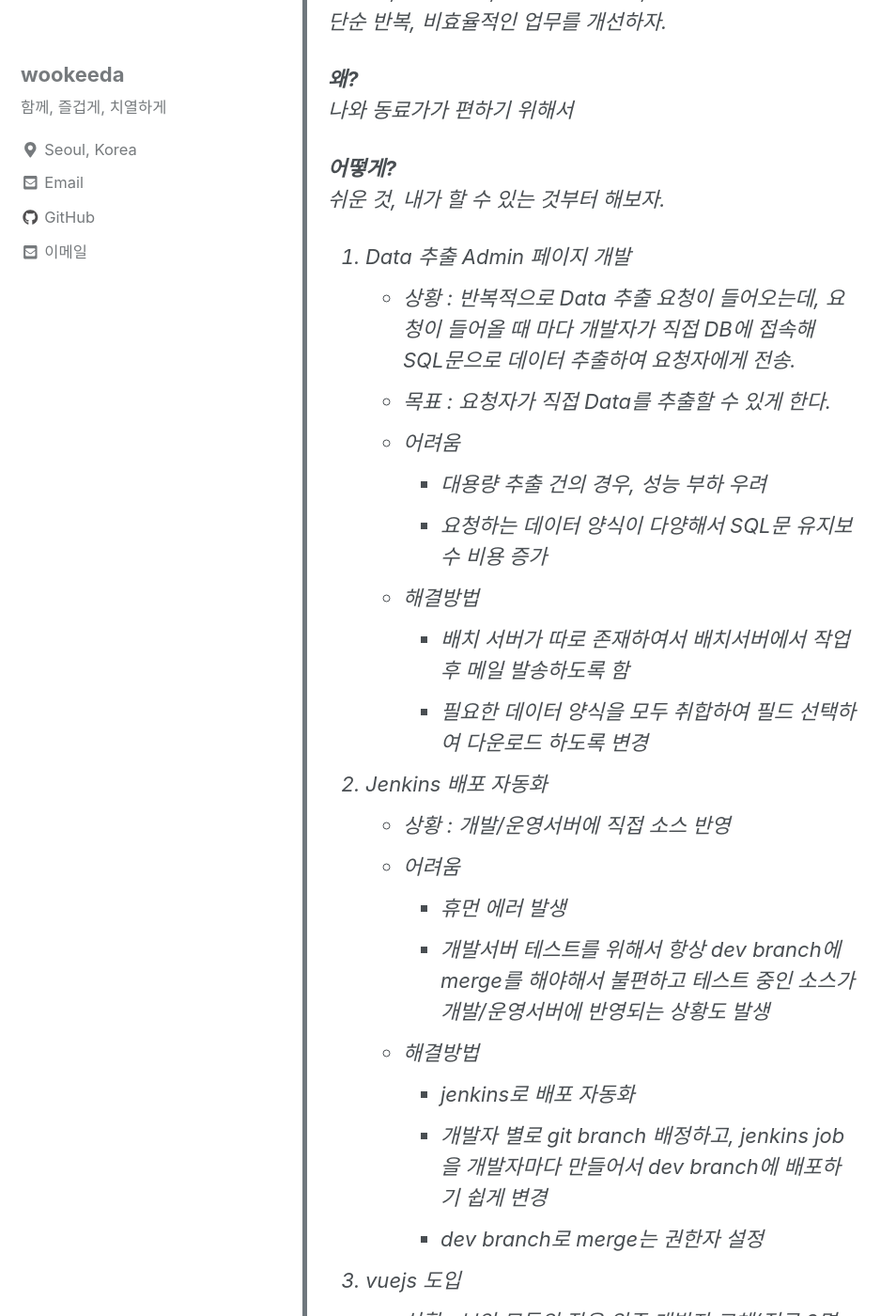
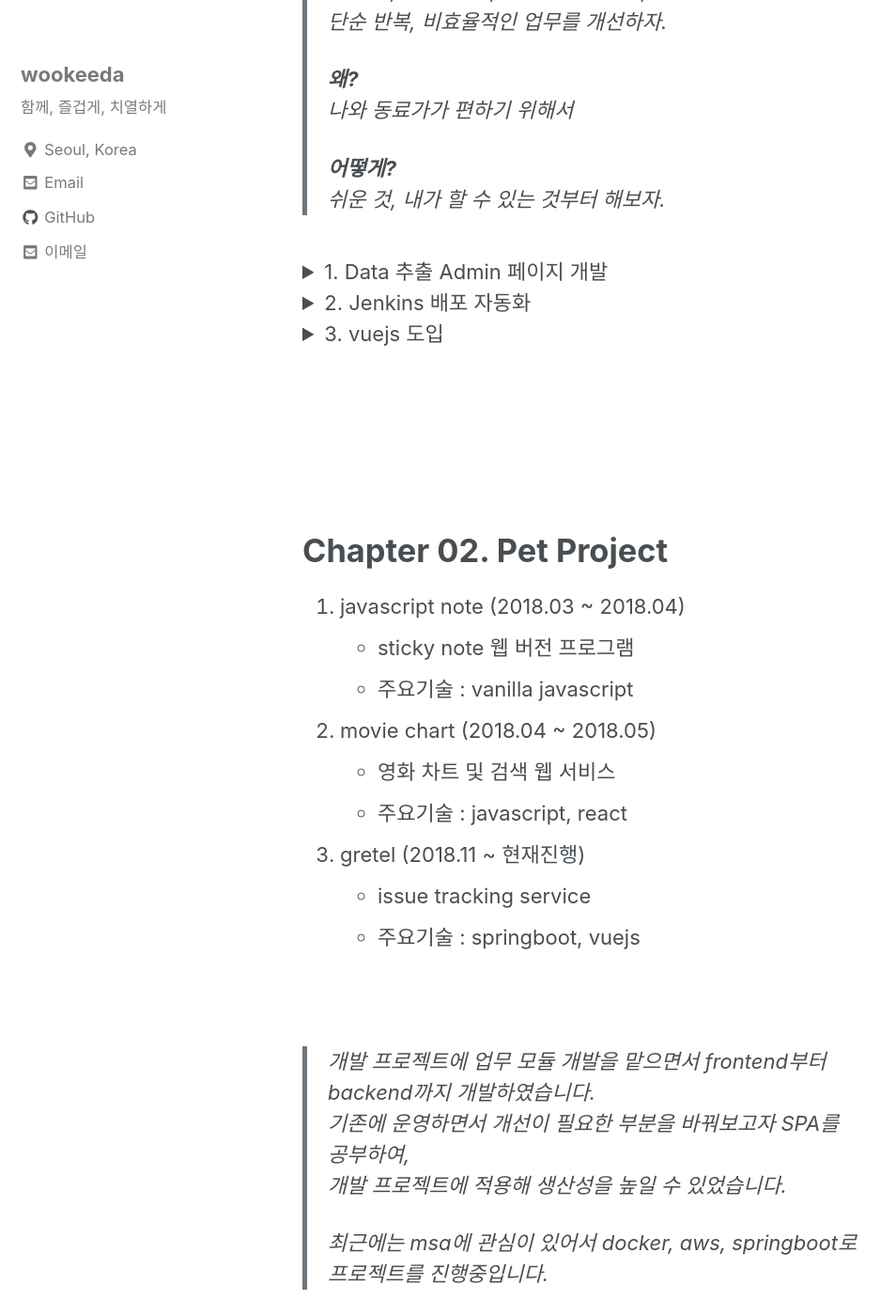
Before and after one commit to wookeeda/wookeeda.github.io, a Jekyll site: the page built from _posts/get-a-job/2019-02-24-yanolja.md, in a window 1280 px wide and 1400 px high, scrolled down 1003 px. Shown: the whole window at 94% size, without its empty margins (0-954 px from the left). Built offline with Jekyll 4.4.1, drawn with Linux system fonts in a browser that asks for light colours; cached includes are drawn as plain includes; nearby versions of some CDN libraries; comment, search, counter and statistics services are not loaded; some of the changed text lies outside the part shown.

```diff
--- a/_posts/get-a-job/2019-02-24-yanolja.md
+++ b/_posts/get-a-job/2019-02-24-yanolja.md
@@ -35,7 +35,10 @@ tag: interview
 > **어떻게?**
 > 쉬운 것, 내가 할 수 있는 것부터 해보자.
 >
->
+
+<details>
+<summary>1. Data 추출 Admin 페이지 개발</summary>
+
 > 1. Data 추출 Admin 페이지 개발
 >    - 상황 : 반복적으로 Data 추출 요청이 들어오는데, 요청이 들어올 때 마다 개발자가 직접 DB에 접속해 SQL문으로 데이터 추출하여 요청자에게 전송.
 >    - 목표 : 요청자가 직접 Data를 추출할 수 있게 한다.
@@ -45,7 +48,12 @@ tag: interview
 >    - 해결방법
 >      - 배치 서버가 따로 존재하여서 배치서버에서 작업 후 메일 발송하도록 함
 >      - 필요한 데이터 양식을 모두 취합하여 필드 선택하여 다운로드 하도록 변경
->
+
+</details>
+
+<details>
+<summary>2. Jenkins 배포 자동화</summary>
+
 > 2. Jenkins 배포 자동화
 >    - 상황 : 개발/운영서버에 직접 소스 반영
 >    - 어려움
@@ -55,7 +63,12 @@ tag: interview
 >      - jenkins로 배포 자동화
 >      - 개발자 별로 git branch 배정하고, jenkins job을 개발자마다 만들어서 dev branch에 배포하기 쉽게 변경
 >      - dev branch로 merge는 권한자 설정
->
+
+</details>
+
+<details>
+<summary>3. vuejs 도입</summary>
+
 > 3. vuejs 도입
 >    - 상황 : 보안 모듈의 잦은 외주 개발자 교체(정규 3명, 외주 3명)
 >    - 어려움
@@ -72,6 +85,8 @@ tag: interview
 >        - 기존 jQuery 코드의 쉬운 재활용
 >      - vuejs의 lifeCycle과 component 활용
 >      - 소스 코드에 view / viewModel 분리
+
+</details>
 
 <br><br><br><br><br>
 
```
